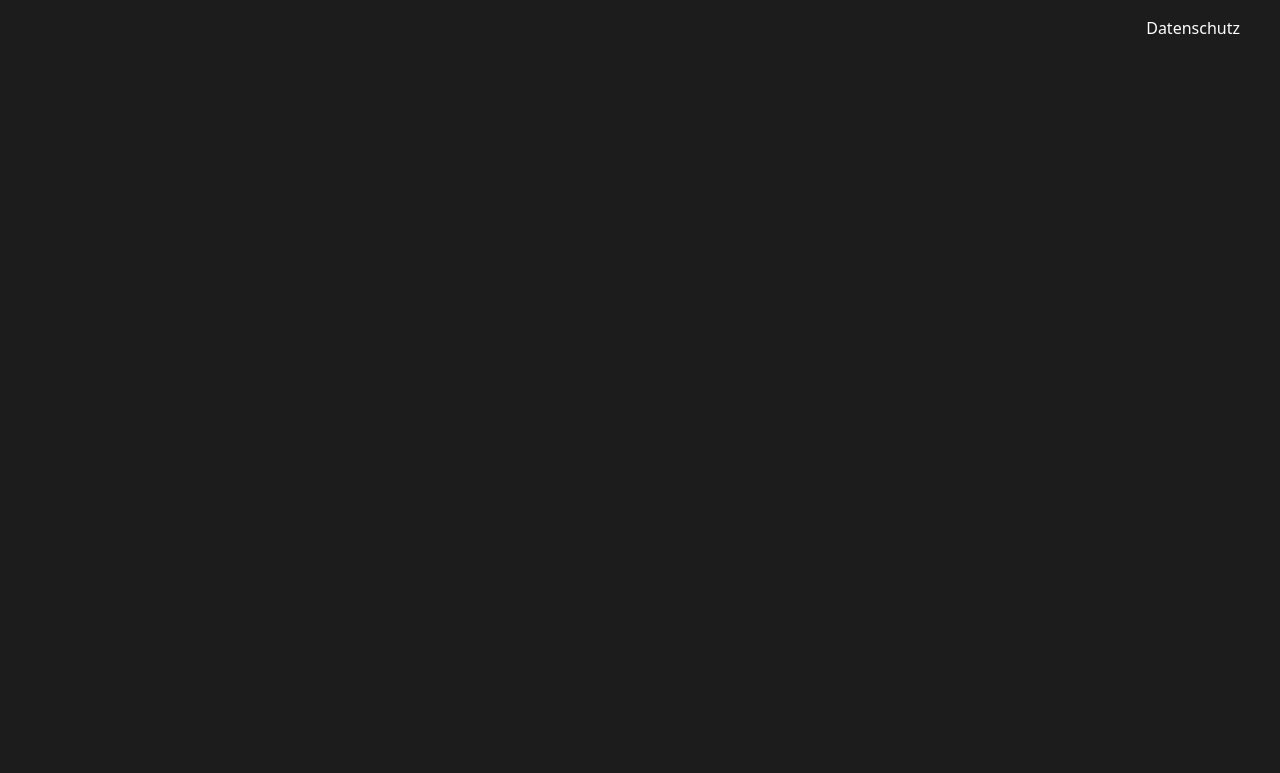
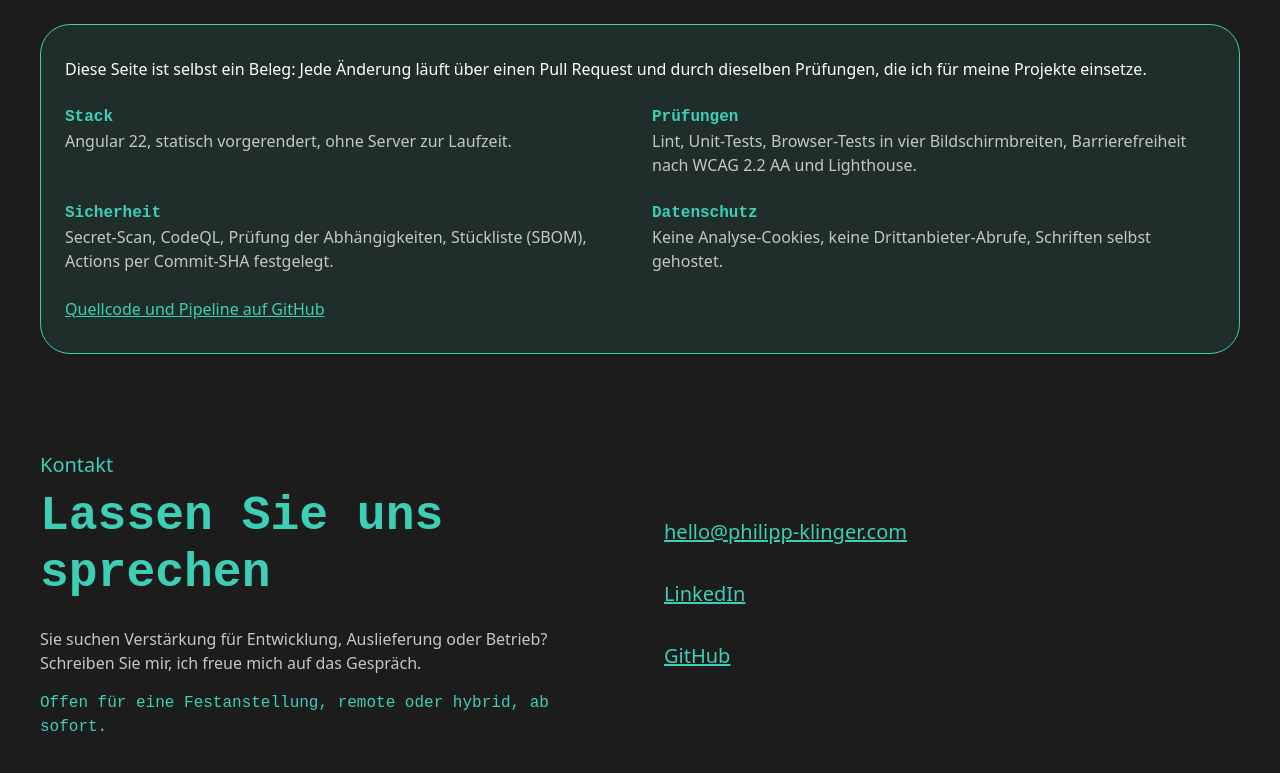
Before and after one commit to PhilippKlinger/philippklinger.com, an Angular app: page / in a window 1280 px wide. Shown: the part 3367-4140 px from the top of the page. Before the commit the page ends 3463 px from the top, so only its background shows below. Built offline with nearby package versions, Linux system fonts and the light colour scheme; a web font is replaced by a local one.

Commit message:
feat: add site build and contact sections

```diff
--- /dev/null
+++ b/src/app/pages/home/contact/contact.html
@@ -0,0 +1,17 @@
+<!-- Text left like the template; the form on the right follows in stage 3. -->
+<section id="kontakt" class="section contact" aria-labelledby="contact-title">
+  <div>
+    <p class="eyebrow" i18n>Kontakt</p>
+    <h2 id="contact-title" i18n>Lassen Sie uns sprechen</h2>
+    <p class="intro">{{ contact.intro }}</p>
+    <p class="availability">{{ contact.availability }}</p>
+  </div>
+
+  <ul class="channels">
+    <li>
+      <a [href]="'mailto:' + profile.email">{{ profile.email }}</a>
+    </li>
+    <li><a [href]="profile.linkedin">LinkedIn</a></li>
+    <li><a [href]="profile.github">GitHub</a></li>
+  </ul>
+</section>
--- /dev/null
+++ b/src/app/pages/home/contact/contact.scss
@@ -0,0 +1,42 @@
+@use 'breakpoints' as bp;
+
+.contact {
+  display: grid;
+  gap: var(--space-lg);
+  padding-bottom: var(--space-section);
+}
+
+.intro {
+  margin-top: var(--space-md);
+  color: var(--color-text-muted);
+}
+
+.availability {
+  margin-top: var(--space-sm);
+  font-family: var(--font-code);
+  color: var(--color-accent);
+}
+
+.channels {
+  display: grid;
+  gap: var(--space-sm);
+  align-content: center;
+  margin: 0;
+  padding: 0;
+  list-style: none;
+  font-size: var(--text-lg);
+
+  // Touch targets of at least 44 px (web-quality rule).
+  a {
+    display: inline-block;
+    min-height: 2.75rem;
+    padding-block: var(--space-xs);
+  }
+}
+
+@include bp.from(tablet) {
+  .contact {
+    grid-template-columns: 1fr 1fr;
+    gap: var(--space-xl);
+  }
+}
--- /dev/null
+++ b/src/app/pages/home/contact/contact.ts
@@ -0,0 +1,13 @@
+import { Component } from '@angular/core';
+import { profile } from '../../../../content/profile';
+import { contact } from '../../../../content/site';
+
+@Component({
+  selector: 'app-contact',
+  templateUrl: './contact.html',
+  styleUrl: './contact.scss',
+})
+export class Contact {
+  protected readonly profile = profile;
+  protected readonly contact = contact;
+}
--- a/src/app/pages/home/home.html
+++ b/src/app/pages/home/home.html
@@ -2,3 +2,5 @@
 <app-about />
 <app-focus-areas />
 <app-project-list />
+<app-site-build />
+<app-contact />
--- a/src/app/pages/home/home.ts
+++ b/src/app/pages/home/home.ts
@@ -1,12 +1,14 @@
 import { Component } from '@angular/core';
 import { About } from './about/about';
+import { Contact } from './contact/contact';
 import { FocusAreas } from './focus-areas/focus-areas';
 import { Hero } from './hero/hero';
 import { ProjectList } from './project-list/project-list';
+import { SiteBuild } from './site-build/site-build';
 
 @Component({
   selector: 'app-home',
-  imports: [Hero, About, FocusAreas, ProjectList],
+  imports: [Hero, About, FocusAreas, ProjectList, SiteBuild, Contact],
   templateUrl: './home.html',
 })
 export class Home {}
--- /dev/null
+++ b/src/app/pages/home/site-build/site-build.html
@@ -0,0 +1,18 @@
+<!-- Takes the place of the template's testimonials (spec 3.4). -->
+<section id="so-gebaut" class="section" aria-labelledby="site-build-title">
+  <p class="eyebrow" i18n>Transparenz</p>
+  <h2 id="site-build-title" i18n>So ist diese Seite gebaut</h2>
+
+  <div class="card">
+    <p class="intro">{{ siteBuild.intro }}</p>
+    <dl class="points">
+      @for (point of siteBuild.points; track point.term) {
+        <div>
+          <dt>{{ point.term }}</dt>
+          <dd>{{ point.text }}</dd>
+        </div>
+      }
+    </dl>
+    <a [href]="siteBuild.repository" i18n>Quellcode und Pipeline auf GitHub</a>
+  </div>
+</section>
--- /dev/null
+++ b/src/app/pages/home/site-build/site-build.scss
@@ -0,0 +1,30 @@
+@use 'breakpoints' as bp;
+
+.card {
+  display: grid;
+  gap: var(--space-md);
+  margin-top: var(--space-lg);
+}
+
+.points {
+  display: grid;
+  gap: var(--space-md);
+  margin: 0;
+}
+
+dt {
+  font-family: var(--font-code);
+  font-weight: var(--weight-bold);
+  color: var(--color-accent);
+}
+
+dd {
+  margin: 0;
+  color: var(--color-text-muted);
+}
+
+@include bp.from(tablet) {
+  .points {
+    grid-template-columns: 1fr 1fr;
+  }
+}
--- /dev/null
+++ b/src/app/pages/home/site-build/site-build.ts
@@ -0,0 +1,11 @@
+import { Component } from '@angular/core';
+import { siteBuild } from '../../../../content/site';
+
+@Component({
+  selector: 'app-site-build',
+  templateUrl: './site-build.html',
+  styleUrl: './site-build.scss',
+})
+export class SiteBuild {
+  protected readonly siteBuild = siteBuild;
+}
--- /dev/null
+++ b/src/content/site.ts
@@ -0,0 +1,28 @@
+// DRAFT: texts of "So ist diese Seite gebaut" and "Kontakt", wording to be approved.
+export const siteBuild = {
+  intro:
+    'Diese Seite ist selbst ein Beleg: Jede Änderung läuft über einen Pull Request und durch dieselben Prüfungen, die ich für meine Projekte einsetze.',
+  points: [
+    { term: 'Stack', text: 'Angular 22, statisch vorgerendert, ohne Server zur Laufzeit.' },
+    {
+      term: 'Prüfungen',
+      text: 'Lint, Unit-Tests, Browser-Tests in vier Bildschirmbreiten, Barrierefreiheit nach WCAG 2.2 AA und Lighthouse.',
+    },
+    {
+      term: 'Sicherheit',
+      text: 'Secret-Scan, CodeQL, Prüfung der Abhängigkeiten, Stückliste (SBOM), Actions per Commit-SHA festgelegt.',
+    },
+    {
+      term: 'Datenschutz',
+      text: 'Keine Analyse-Cookies, keine Drittanbieter-Abrufe, Schriften selbst gehostet.',
+    },
+  ],
+  repository: 'https://github.com/PhilippKlinger/philippklinger.com',
+};
+
+export const contact = {
+  intro:
+    'Sie suchen Verstärkung für Entwicklung, Auslieferung oder Betrieb? Schreiben Sie mir, ich freue mich auf das Gespräch.',
+  // DRAFT: availability line, Philipp delivers the final wording.
+  availability: 'Offen für eine Festanstellung, remote oder hybrid, ab sofort.',
+};
```
